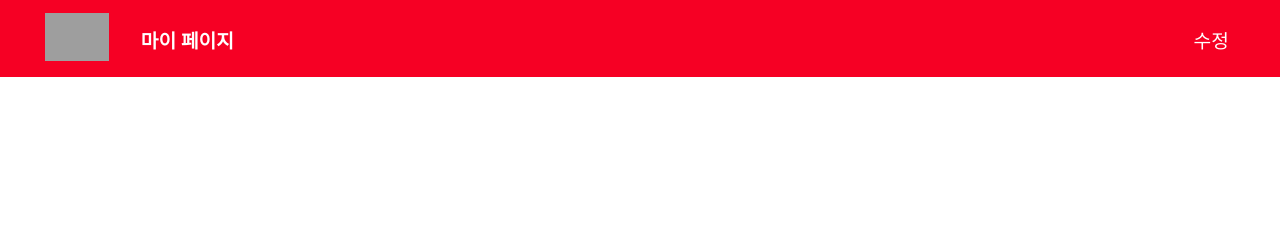
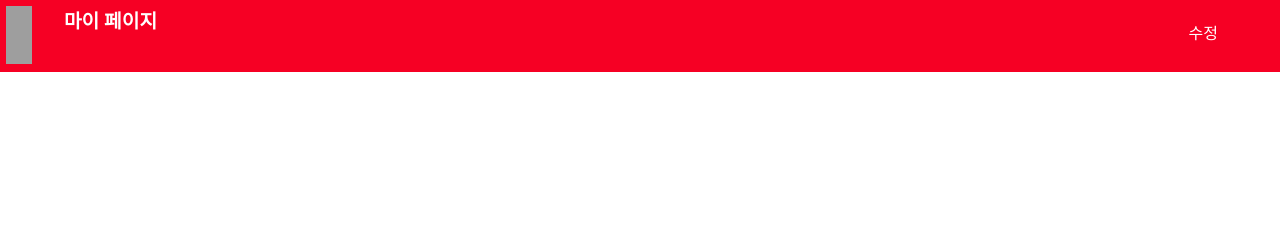
Before and after one commit to leahincom/Aejeong, a PHP site: page /myPage.php in a window 1280 px wide. Shown: the top 229 px of the page. Run offline with PHP 8.4, Linux system fonts and the light colour scheme; the visitor is signed in with stand-in values (Sample User, id 1); grey boxes are pictures that could not be loaded.

Commit message:
배너 수정 일부(미완) - 하정

```diff
--- a/connectDB/myPageStyle.css
+++ b/connectDB/myPageStyle.css
@@ -33,42 +33,6 @@ figure {
     width: 70%;
     height: auto;
     margin: 10%;
-}
-
-
-#back_bar {
-	top:0; left:0;
-  margin: 0; padding: 0;
-  width: 100%;
-  height: auto;
-  padding: 1%;
-  position: fixed;
-  text-align:center;
-  background: #f60024;
-}
-
-#back_icon {
-  float: left;
-  border: 0px;
-  width:10%;
-  height:auto;
-  background-color:#f60024;
-}
-
-#explain_label{
-	float: left;
-	padding-top: 1%;
-	color:white;
-	font-size:120%;
-}
-
-#revise_button{
-  background-color:#f60024;
-  padding-top:1%;
-  color:white;
-  font-size:120%;
-  float:right;
-  margin-right:5%;
 }
 
 #user_info_section {
@@ -182,12 +146,14 @@ figure {
     margin-right:5%;
 }
 
+
+/*top bar*/
 #back_bar {
 	top:0; left:0;
-  margin: 0; padding: 0;
+  margin: 0;
+  padding:0%;
   width: 100%;
-  height: auto;
-  padding: 1%;
+  height: 9%;
   position: fixed;
   text-align:center;
   background: #f60024;
@@ -196,25 +162,32 @@ figure {
 #back_icon {
   float: left;
   border: 0px;
-  width:10%;
-  height:auto;
+  margin:0.5%;
+  width:2%;
+  height:80%;
   background-color:#f60024;
 }
-
+#back_icon img{
+    width:100%;
+    height:100%;
+}
 #explain_label{
 	float: left;
-	padding-top: 1%;
+    margin:0.5%;
+    margin-left:2%;
 	color:white;
 	font-size:120%;
 }
-#revise_button
-{
-  float:right;
-  margin-right:5%;
-  padding-top:1%;
-  color:white;
-  font-size:120%;
+#revise_button {
+    background-color: #f60024;
+    margin-right:3%;
+    color: white;
+    font-size: 100%;
+    float: right;
+    width:6%;
+    height:90%;
 }
+/*end of top bar*/
 
 /*�ٸ� ������*/
 /*���ƿ��� ��ǰ*/
```
